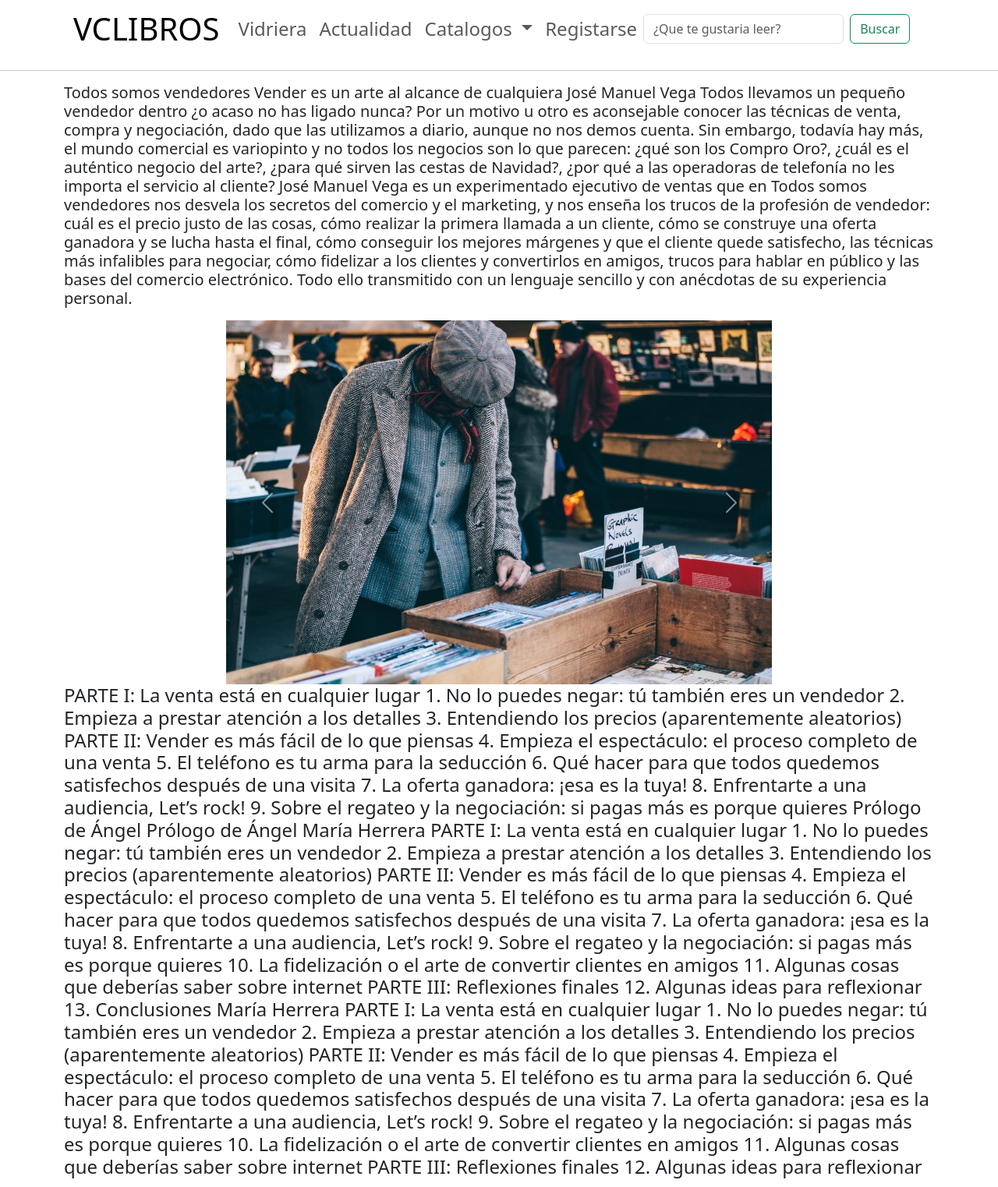
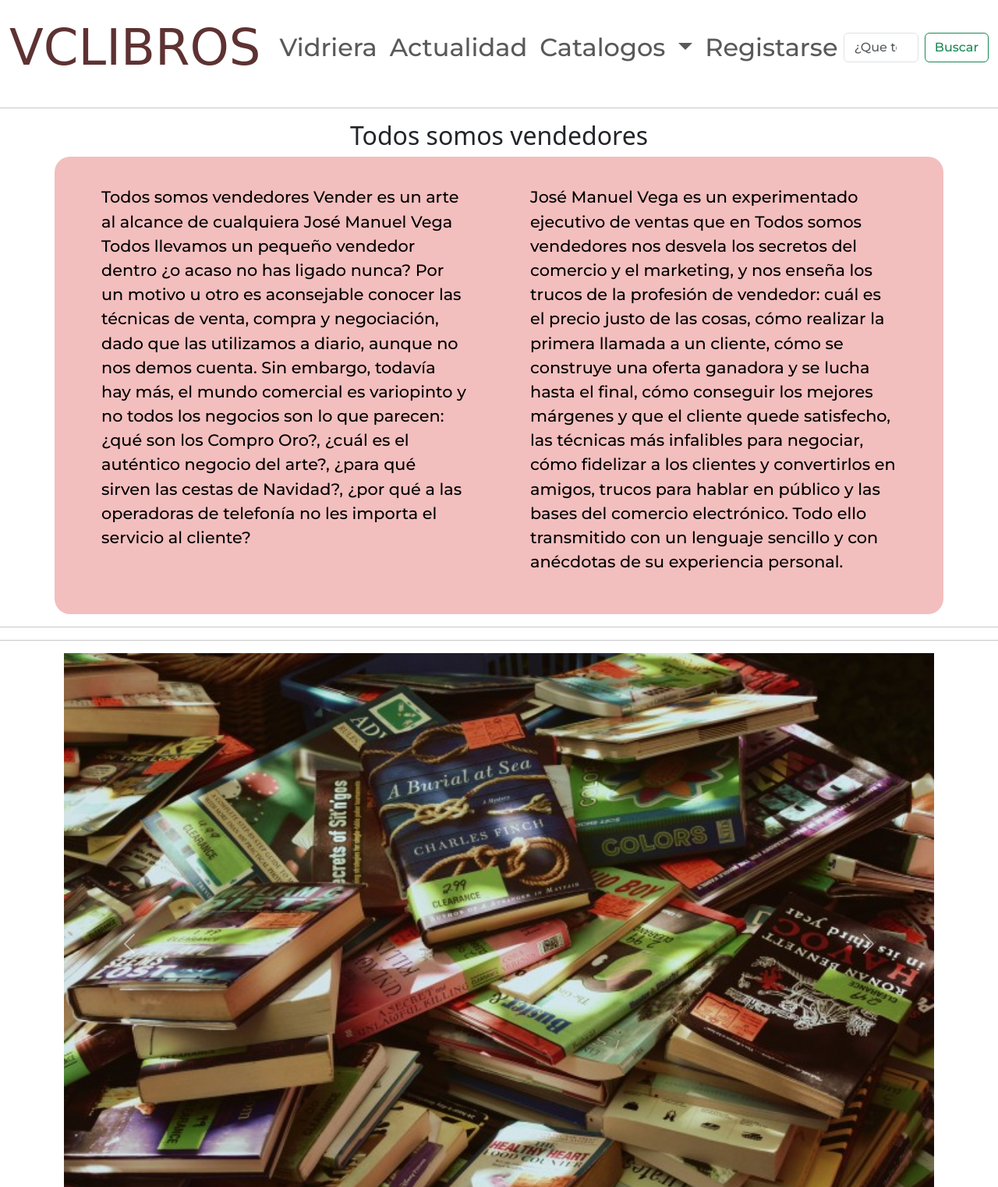
Before and after one commit to Maurohar/Trabajo-Practico-VCLIBROS, a website: page pages/nosotros.html in a window 1280 px wide. Shown: the top 1523 px of the page at 78% size. Drawn offline with nearby package versions, Linux system fonts and the light colour scheme; a web font is replaced by a local one.

Commit message:
Se agrego color a las secciones restantes

```diff
--- a/pages/nosotros.html
+++ b/pages/nosotros.html
@@ -13,19 +13,22 @@
     <link href="https://cdn.jsdelivr.net/npm/bootstrap@5.3.0-alpha3/dist/css/bootstrap.min.css" rel="stylesheet"
         integrity="sha384-KK94CHFLLe+nY2dmCWGMq91rCGa5gtU4mk92HdvYe+M/SXH301p5ILy+dN9+nJOZ" crossorigin="anonymous">
     <link rel="stylesheet" href="../css/styles.css">
-    <meta name="description" content="VC libros, es nuestra pequeña pyme emprendedora, buscamos ofrecerte un dia de lectura en tu rutina diaria.">
-    <title>VC LIBROS llego para compartir contigo la riqueza en papel y tinta, somos vendedores directos dispuestos a buscar tu perfil perfecto de lectura.</title>
+    <meta name="description"
+        content="VC libros, es nuestra pequeña pyme emprendedora, buscamos ofrecerte un dia de lectura en tu rutina diaria.">
+    <title>VC LIBROS llego para compartir contigo la riqueza en papel y tinta, somos vendedores directos dispuestos a
+        buscar tu perfil perfecto de lectura.</title>
 </head>
 
 <body>
-    <!-- navbar -->
-<header class="container h4">
+    <!-- navbar nosotros-->
+    <header class="header">
+
         <nav class="navbar navbar-expand-lg">
             <div class="container-fluid">
-        <a class="navbar-brand fs-1" href="#">VCLIBROS</a>
+                <a class="navbar-brand title-vclibros" href="#">VCLIBROS</a>
                 <button class="navbar-toggler" type="button" data-bs-toggle="collapse"
-            data-bs-target="#navbarSupportedContent" aria-controls="navbarSupportedContent" aria-expanded="false"
-            aria-label="Toggle navigation">
+                    data-bs-target="#navbarSupportedContent" aria-controls="navbarSupportedContent"
+                    aria-expanded="false" aria-label="Toggle navigation">
                     <span class="navbar-toggler-icon"></span>
                 </button>
                 <div class="collapse navbar-collapse" id="navbarSupportedContent">
@@ -41,7 +44,7 @@
                                 aria-expanded="false">
                                 Catalogos
                             </a>
-                    <ul class="dropdown-menu active">
+                            <ul class="dropdown-menu ul-size">
                                 <li><a class="dropdown-item" href="./catalogos.html">BestSeller</a></li>
                                 <li><a class="dropdown-item" href="./catalogos.html">Revistas</a></li>
                                 <li><a class="dropdown-item" href="./catalogos.html">Poesia</a></li>
@@ -53,11 +56,12 @@
                             </ul>
                         </li>
                         <li class="nav-item">
-                    <a class="nav-link " href="./registrarse.html">Registarse</a>
+                            <a class="nav-link" href="./registrarse.html">Registarse</a>
                         </li>
                     </ul>
                     <form class="d-flex" role="search">
-                <input class="form-control me-2" type="search" placeholder="¿Que te gustaria leer?" aria-label="Search">
+                        <input class="form-control me-2" type="search" placeholder="¿Que te gustaria leer?"
+                            aria-label="Search">
                         <button class="btn btn-outline-success" type="submit">Buscar</button>
                     </form>
                 </div>
@@ -70,35 +74,61 @@
     <!-- main  -->
     <main>
 
-        <article class="container h5">
-        <section class="d-flex justify-content-around">
-            <div>
-                <p class="h5">
-                    Todos somos vendedores
+        <div class="container d-flex justify-content-around">
+            <h2 class="title-nosotros">Todos somos vendedores</h2>
+        </div>
+
+        <section class="container parrafos">
+            <div class="px-4">
+                <div class="row gx-5">
+                    <div class="col-sm-6 col-md-6">
+                        <div class="p-3">
+                            <p>Todos somos vendedores
                                 Vender es un arte al alcance de cualquiera
                                 José Manuel Vega
-                    Todos llevamos un pequeño vendedor dentro ¿o acaso no has ligado nunca? Por un motivo u otro es
-                    aconsejable conocer las técnicas de venta, compra y negociación, dado que las utilizamos a diario,
-                    aunque no nos demos cuenta. Sin embargo, todavía hay más, el mundo comercial es variopinto y no
+                                Todos llevamos un pequeño vendedor dentro ¿o acaso no has ligado nunca? Por un motivo u
+                                otro es
+                                aconsejable conocer las técnicas de venta, compra y negociación, dado que las utilizamos
+                                a diario,
+                                aunque no nos demos cuenta. Sin embargo, todavía hay más, el mundo comercial es
+                                variopinto y no
                                 todos
-                    los negocios son lo que parecen: ¿qué son los Compro Oro?, ¿cuál es el auténtico negocio del arte?,
-                    ¿para qué sirven las cestas de Navidad?, ¿por qué a las operadoras de telefonía no les importa el
-                    servicio al cliente?
-                    José Manuel Vega es un experimentado ejecutivo de ventas que en Todos somos vendedores nos desvela
+                                los negocios son lo que parecen: ¿qué son los Compro Oro?, ¿cuál es el auténtico negocio
+                                del arte?,
+                                ¿para qué sirven las cestas de Navidad?, ¿por qué a las operadoras de telefonía no les
+                                importa el
+                                servicio al cliente?</p>
+                        </div>
+                    </div>
+                    <div class="col-sm-6 col-md-6">
+                        <div class="p-3">
+                            <p>José Manuel Vega es un experimentado ejecutivo de ventas que en Todos somos vendedores
+                                nos desvela
                                 los
-                    secretos del comercio y el marketing, y nos enseña los trucos de la profesión de vendedor: cuál es
+                                secretos del comercio y el marketing, y nos enseña los trucos de la profesión de
+                                vendedor: cuál es
                                 el
-                    precio justo de las cosas, cómo realizar la primera llamada a un cliente, cómo se construye una
+                                precio justo de las cosas, cómo realizar la primera llamada a un cliente, cómo se
+                                construye una
                                 oferta
-                    ganadora y se lucha hasta el final, cómo conseguir los mejores márgenes y que el cliente quede
-                    satisfecho, las técnicas más infalibles para negociar, cómo fidelizar a los clientes y convertirlos
+                                ganadora y se lucha hasta el final, cómo conseguir los mejores márgenes y que el cliente
+                                quede
+                                satisfecho, las técnicas más infalibles para negociar, cómo fidelizar a los clientes y
+                                convertirlos
                                 en
-                    amigos, trucos para hablar en público y las bases del comercio electrónico. Todo ello transmitido
+                                amigos, trucos para hablar en público y las bases del comercio electrónico. Todo ello
+                                transmitido
                                 con un
-                    lenguaje sencillo y con anécdotas de su experiencia personal.
-                </p>
+                                lenguaje sencillo y con anécdotas de su experiencia personal.</p>
                         </div>
-        </article>
+                    </div>
+                </div>
+            </div>
+        </section>
+
+
+        <hr>
+        <hr>
 
 
 
@@ -109,34 +139,36 @@
                     <div class="carousel-item active col-sm-8 col-sm-offset-2 col-sm-2">
                         <img src="../imagenes/CARROUSEL2.jpg" class="d-block w-100" alt="Imagen ilustrativa cassette">
                     </div>
-                    <div class="carousel-item col-sm-8 col-sm-offset-2 col-sm-2">
-                        <img src="../imagenes/CARROUSEL3.jpg" class="d-block w-100" alt="Imagen ilustrativa acerca de libros decorativos">
+                    <div class="carousel-item active col-sm-8 col-sm-offset-2 col-sm-2">
+                        <img src="../imagenes/CARROUSEL3.jpg" class="d-block w-100"
+                            alt="Imagen ilustrativa acerca de libros decorativos">
                     </div>
-                    <div class="carousel-item col-sm-8 col-sm-offset-2 col-sm-2">
-                        <img src="../imagenes/CARROUSEL1.jpg" class="d-block w-100" alt="Imagen Ilustrativa acerca de un Cassette fucionado con un libro">
+                    <div class="carousel-item active col-sm-8 col-sm-offset-2 col-sm-2">
+                        <img src="../imagenes/CARROUSEL1.jpg" class="d-block w-100"
+                            alt="Imagen Ilustrativa acerca de un Cassette fucionado con un libro">
                     </div>
                 </div>
-                <button class="carousel-control-prev" type="button" data-bs-target="#carouselExample" data-bs-slide="prev">
+                <button class="carousel-control-prev" type="button" data-bs-target="#carouselExample"
+                    data-bs-slide="prev">
                     <span class="carousel-control-prev-icon" aria-hidden="true"></span>
                     <span class="visually-hidden">Previous</span>
                 </button>
-                <button class="carousel-control-next" type="button" data-bs-target="#carouselExample" data-bs-slide="next">
+                <button class="carousel-control-next" type="button" data-bs-target="#carouselExample"
+                    data-bs-slide="next">
                     <span class="carousel-control-next-icon" aria-hidden="true"></span>
                     <span class="visually-hidden">Next</span>
                 </button>
             </div>
         </section>
 
-
-
-
-
-
-
-        <article class="container">
-            <div class="row">
-                <p class=" justify-content-center col-md-12 h4">
-                    PARTE I: La venta está en cualquier lugar
+<hr>
+<hr>
+        <section class="container parrafos">
+            <div class="px-4">
+                <div class="row gx-5">
+                    <div class="col-sm-6">
+                        <div class="p-3">
+                            <p> PARTE I: La venta está en cualquier lugar
                                 1. No lo puedes negar: tú también eres un vendedor
                                 2. Empieza a prestar atención a los detalles
                                 3. Entendiendo los precios (aparentemente aleatorios)
@@ -161,11 +193,14 @@
                                 9. Sobre el regateo y la negociación: si pagas más es porque quieres
                                 10. La fidelización o el arte de convertir clientes en amigos
                                 11. Algunas cosas que deberías saber sobre internet
-                    PARTE III: Reflexiones finales
                                 12. Algunas ideas para reflexionar
                                 13. Conclusiones
-                    María Herrera
-                    PARTE I: La venta está en cualquier lugar
+                                María Herrera</p>
+                        </div>
+                    </div>
+                    <div class="col-sm-6">
+                        <div class="p-3">
+                            <p> PARTE I: La venta está en cualquier lugar
                                 1. No lo puedes negar: tú también eres un vendedor
                                 2. Empieza a prestar atención a los detalles
                                 3. Entendiendo los precios (aparentemente aleatorios)
@@ -179,16 +214,12 @@
                                 10. La fidelización o el arte de convertir clientes en amigos
                                 11. Algunas cosas que deberías saber sobre internet
                                 PARTE III: Reflexiones finales
-                    12. Algunas ideas para reflexionar
-                </p>
+                                12. Algunas ideas para reflexionar.</p>
                         </div>
-        </article>
-
-
-
-
-
-
+                    </div>
+                </div>
+            </div>
+        </section>
     </main>
 
 
--- a/scss/main.scss
+++ b/scss/main.scss
@@ -125,3 +125,26 @@ $fuentecolor-primario: rgba(92, 86, 86, 0.714);
     font-size: 1.4rem;
     font-family: $tipoletra-secundario;
 }
+
+
+/* page nosotros*/
+
+.title-nosotros{
+    font-size: 2.5rem;
+    display: flex;
+    align-items: center;
+    justify-content: center;
+    font-family: 'Castoro Titling', cursive;
+
+}
+
+/* main nosotros*/
+
+.bg-salmon{
+    font-size: 1.3rem;
+    font-family: 'Montserrat', sans-serif;
+    background-color: #fa8072e6;
+    color: black;
+    border-radius: 20px;
+    padding: 20px;
+}
```
Also changed, not shown: index.html (+2 -2 lines), pages/actualidad.html (+11 -2 lines). Lines whose indentation alone changed are shown as unchanged.
